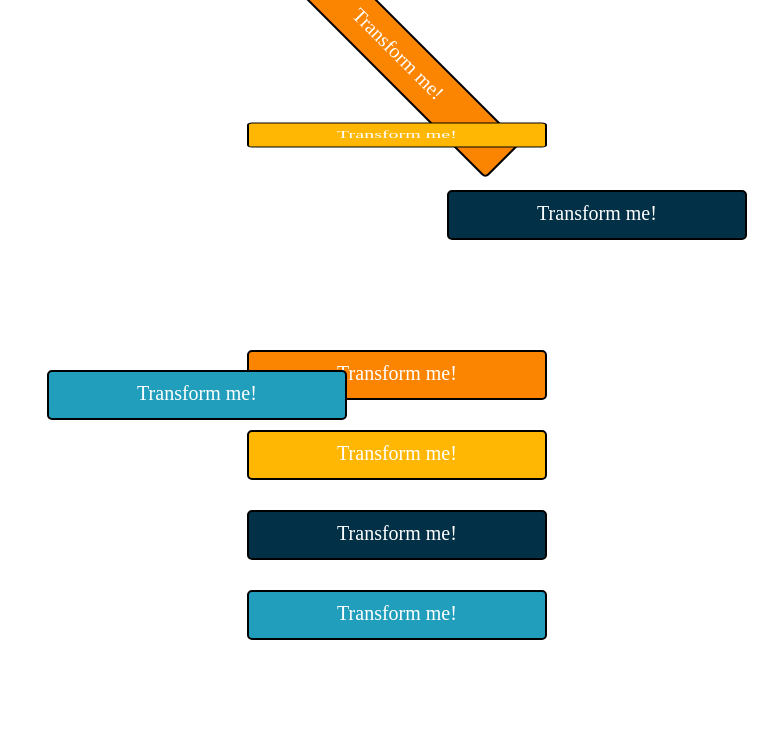
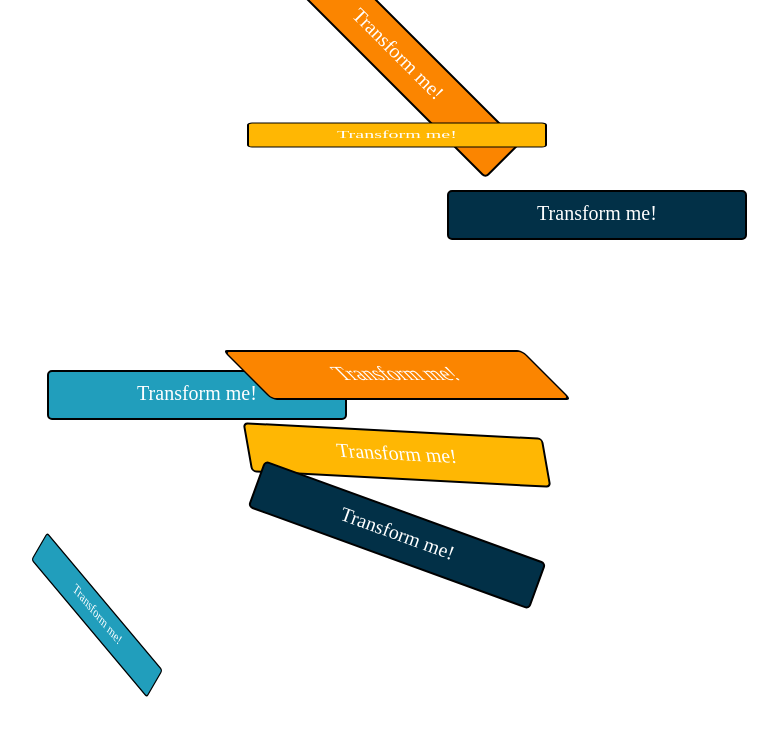
Before and after one commit to Yoni-Mo/css-transform, a plain HTML site: page index.html in a window 1280 px wide. Shown: the whole page, without its empty margins (243-1021 px from the left). Drawn offline with Linux system fonts and the light colour scheme.

Commit message:
final commit

```diff
--- a/style.css
+++ b/style.css
@@ -40,13 +40,17 @@ div {
 
 .section-2 > div:nth-of-type(1) {
   background-color: #fb8500;
+  transform: skew(45deg);
 }
 .section-2 > div:nth-of-type(2) {
   background-color: #ffb703;
+  transform: skew(10deg, 3deg);
 }
 .section-2 > div:nth-of-type(3) {
   background-color: #023047;
+  transform: rotate(20deg) scale(1);
 }
 .section-2 > div:nth-of-type(4) {
   background-color: #219ebc;
+  transform: translateX(-300px) rotate(50deg) scale(0.6) skew(20deg);
 }
```
